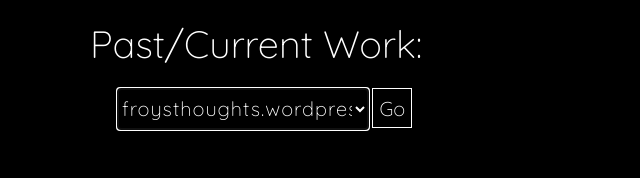
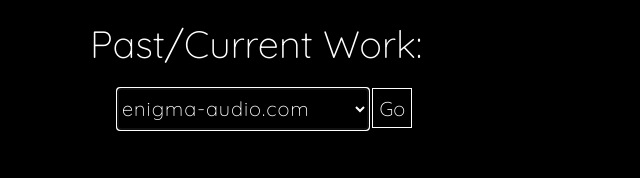
Before and after one commit to frfroylan/portfolio, a plain HTML site: page pages/work.html in a window 1280 px wide. Shown: the top 178 px of the page, 0-640 px from the left. Drawn offline with Linux system fonts and the light colour scheme; grey boxes are pictures that could not be loaded.

Commit message:
Update work.html

```diff
--- a/pages/work.html
+++ b/pages/work.html
@@ -17,9 +17,9 @@
 
 	<div class="drop">
 		<select autofocus id="select1">
-			<option value="enigmaAudio">enigma-audio.com</option>
-			<option value="blog" selected="selected">froysthoughts.wordpress.com</option>
-			<option value="hiking-blog" >daydreamingofhiking.com</option>
+			<option value="enigmaAudio" selected="selected">enigma-audio.com</option>
+			<option value="blog">froysthoughts.wordpress.com</option>
+			<option value="hiking-blog">daydreamingofhiking.com</option>
 			<option value="miamilo">miamilo.surge.sh</option>
 		</select>
 		<button onClick="go('select1');" class="gobut">Go</button>
@@ -29,7 +29,7 @@
 		<br>
 
 	</div>
-	<iframe name="frame" src="http://froysthoughts.wordpress.com" ></iframe>
+	<iframe name="frame" src="http://enigma-audio.com" ></iframe>
 	<footer class="flex-footer">
 		<div class="footer-flex-items"><a href="../pages/findme.html" class="footer-link">
 			<h3 >FINDME</h3>
```
